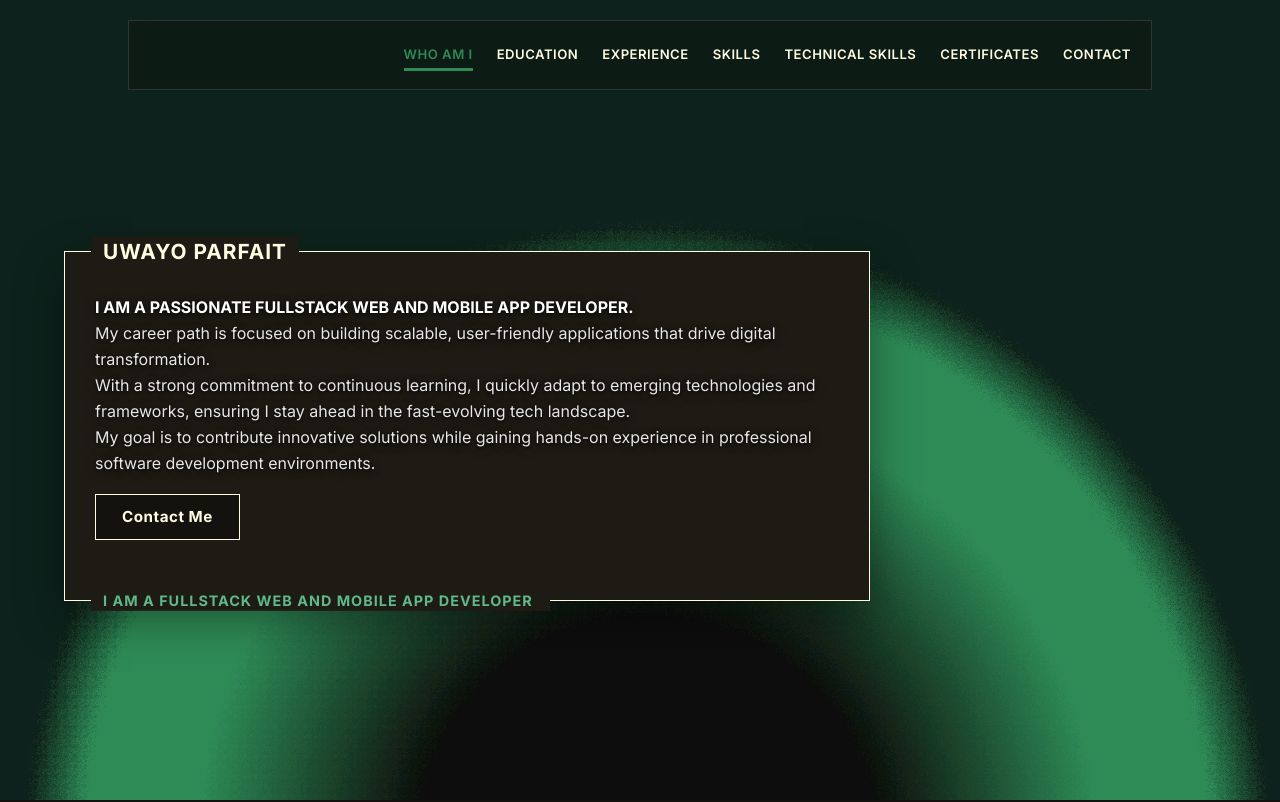
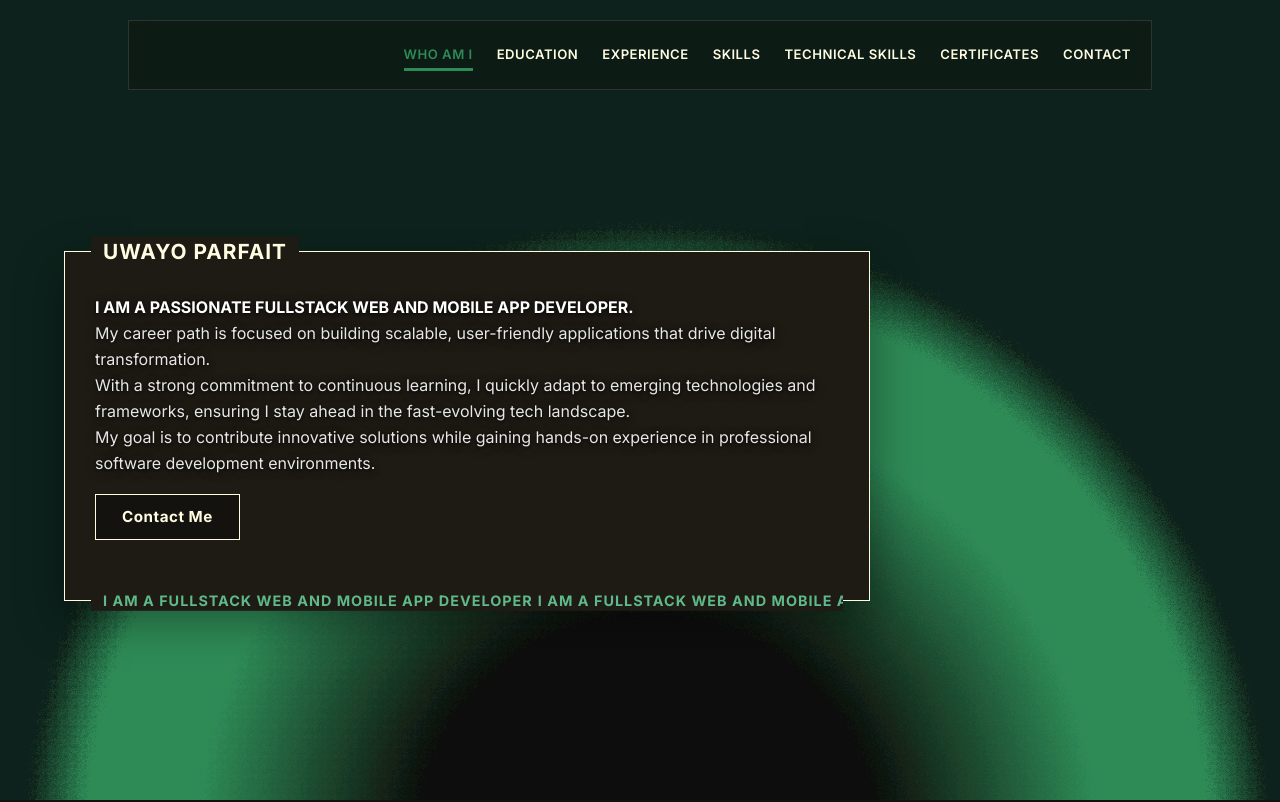
Before and after one commit to uparfait/uparfait, a React (Vite) app: page / in a window 1280 px wide. Shown: the top 802 px of the page. Built offline with nearby package versions, Linux system fonts and the light colour scheme.

Commit message:
Reserve space for typed text to stop layout shifts

```diff
--- a/src/shared/Typewriter.jsx
+++ b/src/shared/Typewriter.jsx
@@ -1,11 +1,19 @@
 import useTypewriter from "../hooks/useTypewriter";
 
-export default function Typewriter({ texts, speed, pause }) {
-  const text = useTypewriter(texts, speed, pause);
+export default function Typewriter({ texts, speed, perWord }) {
+  const text = useTypewriter(texts, speed, perWord);
   return (
-    <span>
-      {text}
-      <span className="caret" />
+    <span className="typewriter">
+      {texts.map((t) => (
+        <span key={t} className="typewriter-ghost" aria-hidden="true">
+          {t}
+          <span className="caret" />
+        </span>
+      ))}
+      <span>
+        {text}
+        <span className="caret" />
+      </span>
     </span>
   );
 }
```
